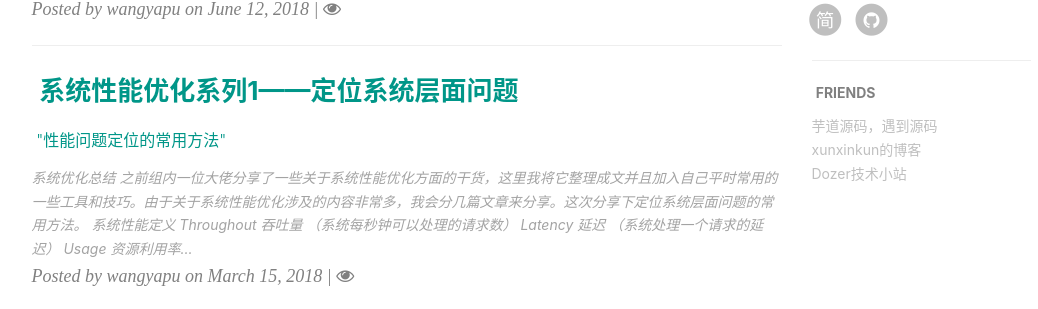
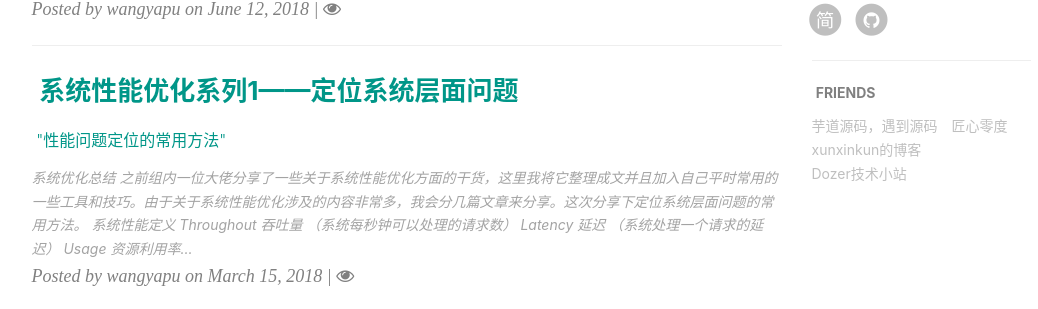
Before and after one commit to wangyapu/wangyapu.github.io, a Jekyll site: the page built from index.html, in a window 1280 px wide and 900 px high, scrolled down 820 px. Shown: the part 143-452 px from the top of the window, without its empty margins (136-1174 px from the left). Built offline with Jekyll 4.4.1, drawn with Linux system fonts in a browser that asks for light colours; nearby versions of some CDN libraries; the list of posts is cut into pages by our own code; comment, search, counter and statistics services are not loaded.

Commit message:
add friend link

```diff
--- a/_config.yml
+++ b/_config.yml
@@ -83,6 +83,9 @@ friends: [
         title: "芋道源码，遇到源码",
         href: "http://www.iocoder.cn/"
     },{
+      title: "匠心零度",
+      href: "http://www.jiangxinlingdu.com/"
+    },{
         title: "xunxinkun的博客",
         href: "http://xuxinkun.github.io"
     },{
```
